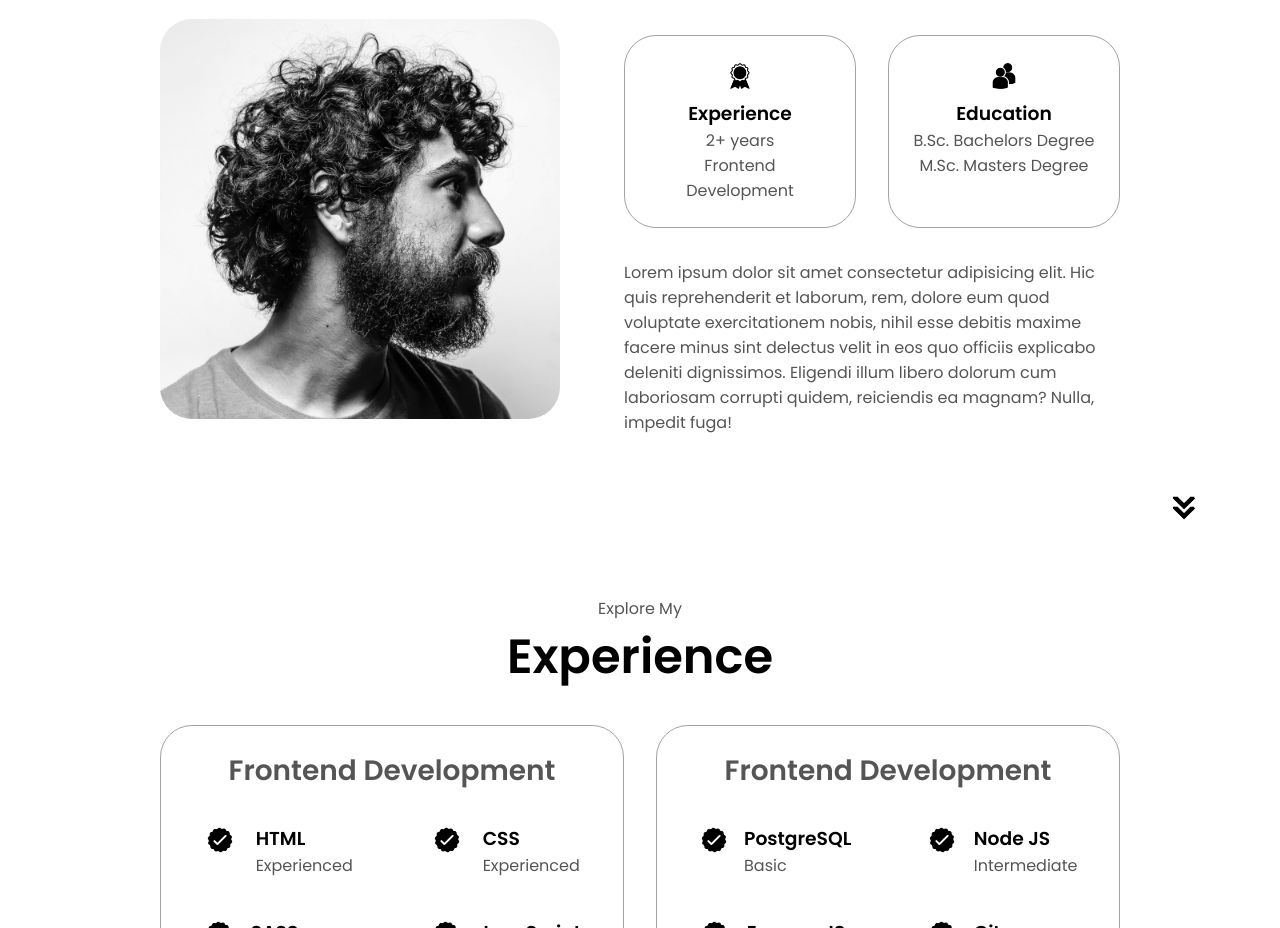
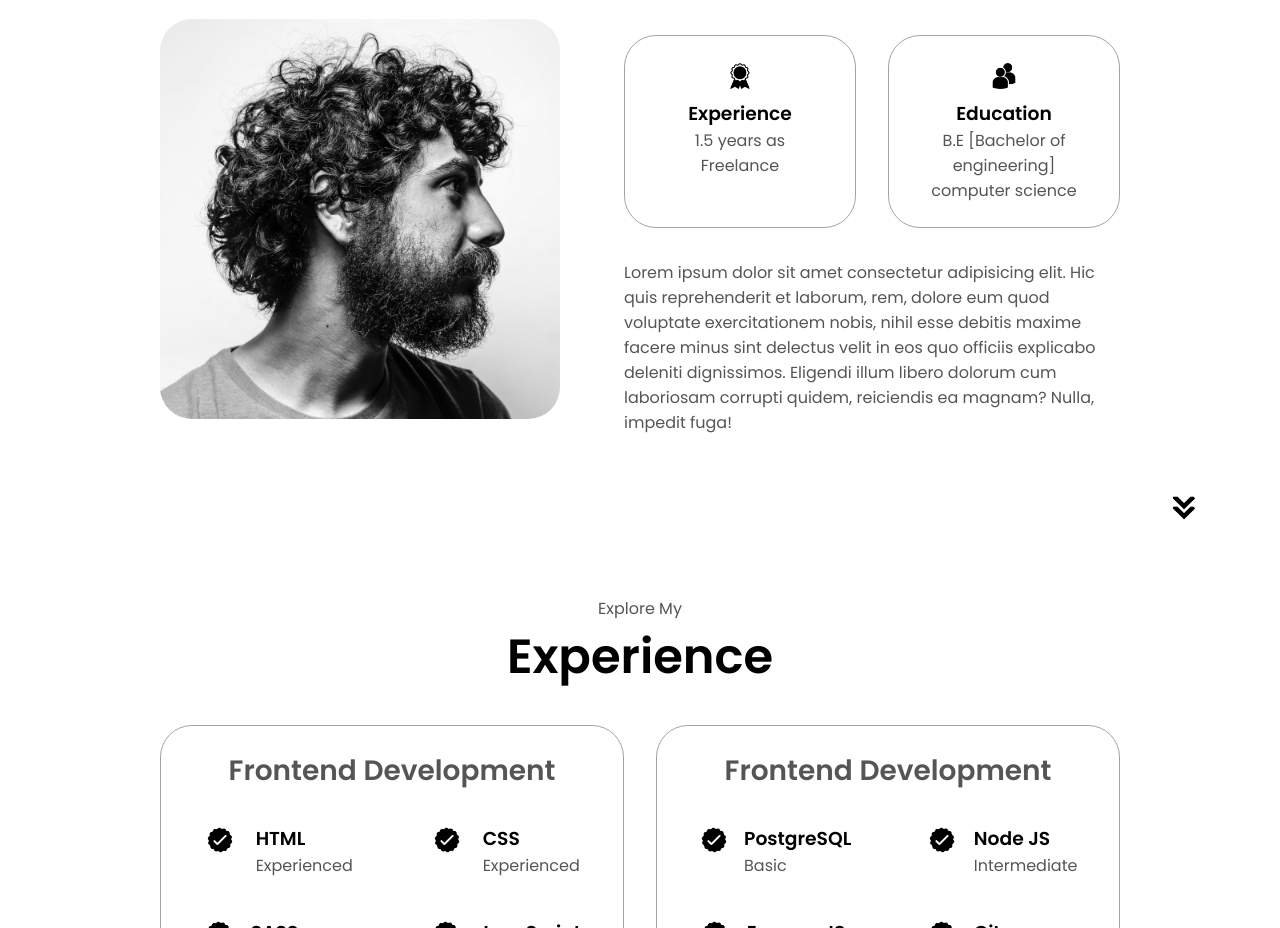
Before and after one commit to M-rashi/New-Portfolio, a plain HTML site: page index.html in a window 1280 px wide. Shown: the part 1100-2028 px from the top of the page. Drawn offline with Linux system fonts and the light colour scheme.

Commit message:
Update index.html
r

```diff
--- a/index.html
+++ b/index.html
@@ -91,7 +91,7 @@
                 class="icon"
               />
               <h3>Experience</h3>
-              <p>2+ years <br />Frontend Development</p>
+              <p>1.5 years as <br />Freelance</p>
             </div>
             <div class="details-container">
               <img
@@ -100,7 +100,7 @@
                 class="icon"
               />
               <h3>Education</h3>
-              <p>B.Sc. Bachelors Degree<br />M.Sc. Masters Degree</p>
+              <p>B.E [Bachelor of engineering]<br />computer science</p>
             </div>
           </div>
           <div class="text-container">
```
